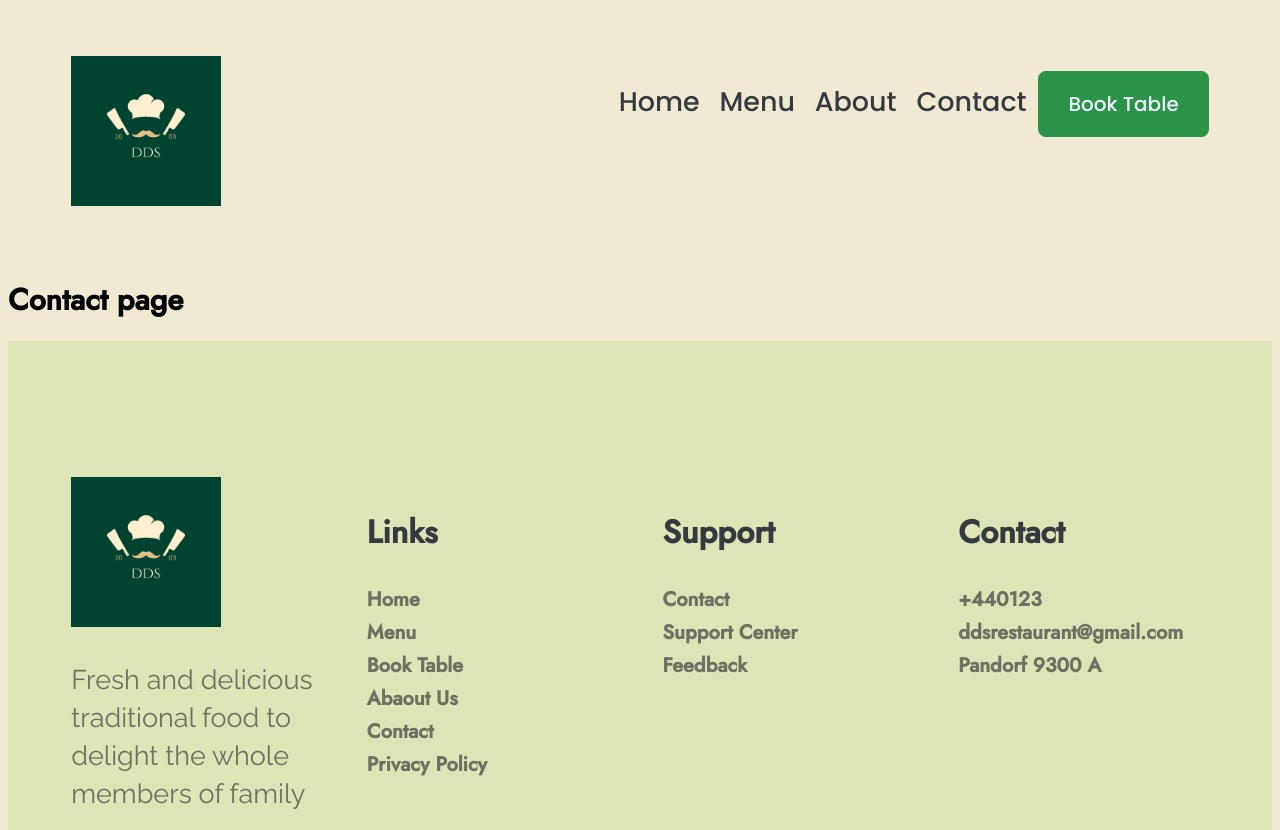
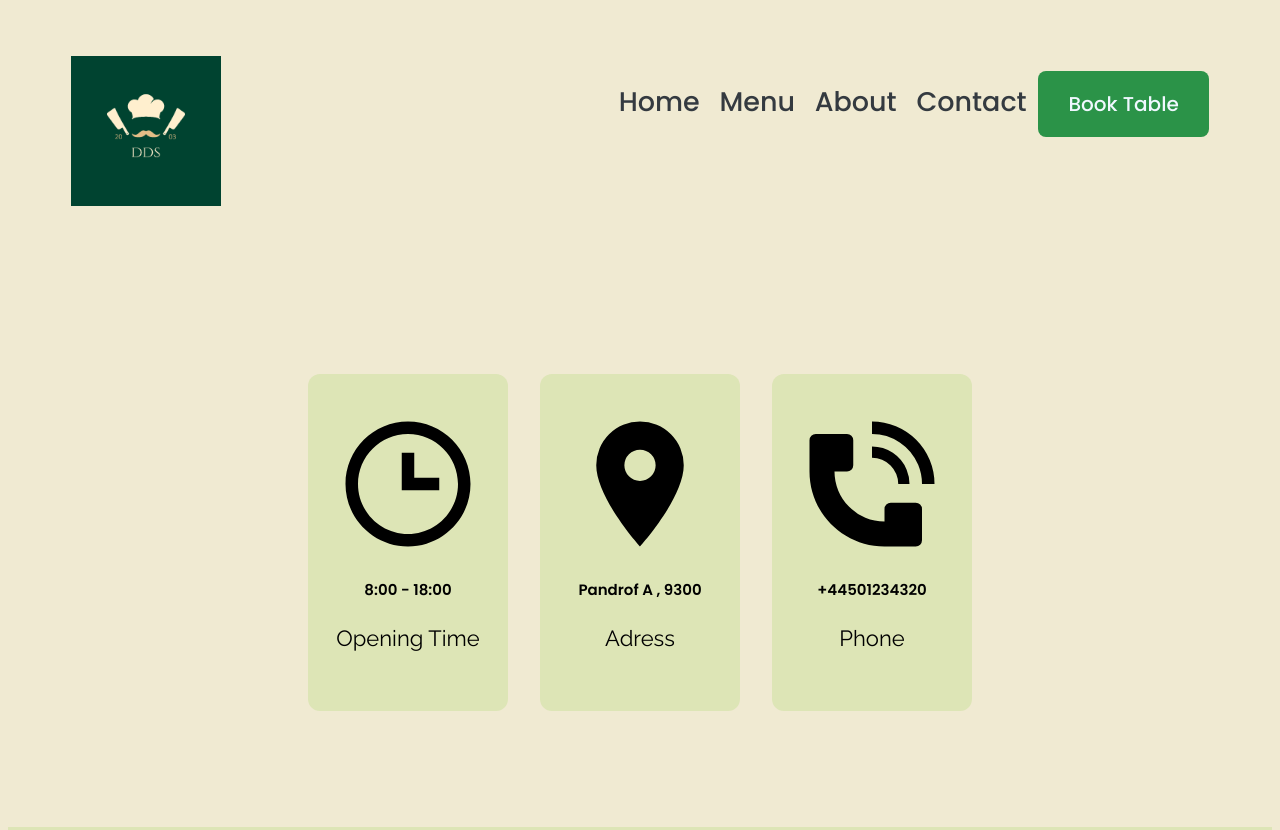
Before and after one commit to danieldumitru77/html_css_final_project, a plain HTML site: page pages/contact.html in a window 1280 px wide. Shown: the top 830 px of the page. Drawn offline with nearby package versions, Linux system fonts and the light colour scheme.

Commit message:
contact page top section

```diff
--- a/pages/contact.html
+++ b/pages/contact.html
@@ -67,8 +67,51 @@
 
     <!--Sfarsit navigatie-->
 
+    <section id="storeInfo">
+        <div class="container">
+            <div class="storeInfo_wrapper">
 
-    <h1>Contact page</h1>
+                <div class="storeInfo_item">
+                    <div class="storeInfo_icon">
+                        <img src="../assets/img/wall-clock-icon.svg">
+                        <h3 class="storeInfo_title">
+                           8:00 - 18:00
+                        </h3>
+                        <p class="storeInfo_text">
+                            Opening Time
+                        </p>
+                    </div>
+                </div>
+                <div class="storeInfo_item">
+                    <div class="storeInfo_icon">
+                        <img src="../assets/img/address-icon.svg">
+                        <h3 class="storeInfo_title">
+                            Pandrof A , 9300
+                        </h3>
+                        <p class="storeInfo_text">
+                            Adress
+                        </p>
+                    </div>
+                </div>
+                <div class="storeInfo_item">
+                    <div class="storeInfo_icon">
+                        <img src="../assets/img/phone-icon.svg">
+                        <h3 class="storeInfo_title">
+                           +44501234320
+                        </h3>
+                        <p class="storeInfo_text">
+                            Phone
+                        </p>
+                    </div>
+                </div>
+
+            </div>
+
+        </div>
+
+
+    </section>
+
 
     <!--foterul paginii-->
 
```
Also changed, not shown: assets/img/ourStoryImg.png (deleted).
